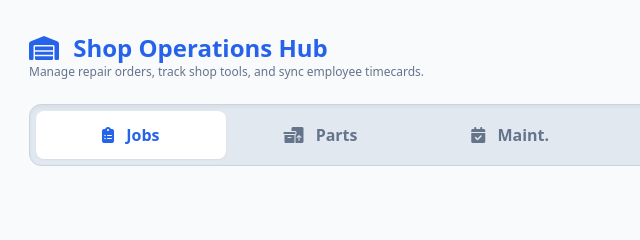
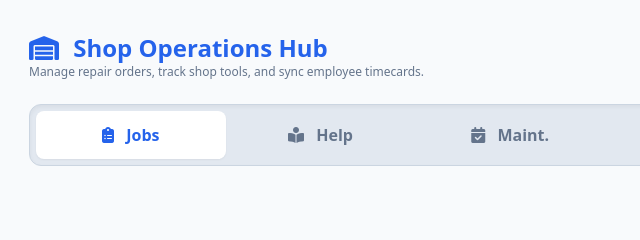
Before and after one commit to cdoolittle17/shop-hub, a plain HTML site: page index.html in a window 1280 px wide. Shown: the top 240 px of the page, 35-675 px from the left. Drawn offline with nearby package versions, Linux system fonts and the light colour scheme; no server answers.

Commit message:
Added help tab

```diff
--- a/index.html
+++ b/index.html
@@ -90,12 +90,12 @@
   </header>
 
 <!-- APP TOGGLE SWITCH -->
-  <div class="max-w-6xl mx-auto w-full mb-8 bg-slate-200 dark:bg-slate-800 p-1.5 rounded-xl flex shadow-inner border border-slate-300 dark:border-slate-700 overflow-x-auto">
+  <div class="max-w-6xl mx-auto w-full mb-8 bg-slate-200 dark:bg-slate-800 p-1.5 rounded-xl flex shadow-inner border border-slate-300 dark:border-slate-700 overflow-x-auto relative z-10">
     <button onclick="switchTab('repair')" id="btn-tab-repair" class="flex-1 min-w-[80px] py-3 text-center text-sm md:text-base font-bold rounded-lg text-slate-500 dark:text-slate-400 transition-all hover:bg-slate-300/50 dark:hover:bg-slate-700/50">
         <i class="fa-solid fa-clipboard-list mr-2 hidden sm:inline"></i> Jobs
     </button>
-    <button onclick="switchTab('parts')" id="btn-tab-parts" class="flex-1 min-w-[90px] py-3 text-center text-sm md:text-base font-bold rounded-lg text-slate-500 dark:text-slate-400 transition-all hover:bg-slate-300/50 dark:hover:bg-slate-700/50">
-        <i class="fa-solid fa-boxes-packing mr-2 hidden sm:inline"></i> Parts
+    <button onclick="switchTab('help')" id="btn-tab-help" class="flex-1 min-w-[90px] py-3 text-center text-sm md:text-base font-bold rounded-lg text-slate-500 dark:text-slate-400 transition-all hover:bg-slate-300/50 dark:hover:bg-slate-700/50">
+        <i class="fa-solid fa-book-open-reader mr-2 hidden sm:inline"></i> Help
     </button>
     <button onclick="switchTab('maintenance')" id="btn-tab-maintenance" class="flex-1 min-w-[120px] py-3 text-center text-sm md:text-base font-bold rounded-lg text-slate-500 dark:text-slate-400 transition-all hover:bg-slate-300/50 dark:hover:bg-slate-700/50">
         <i class="fa-solid fa-calendar-check mr-2 hidden sm:inline"></i> Maint.
```
